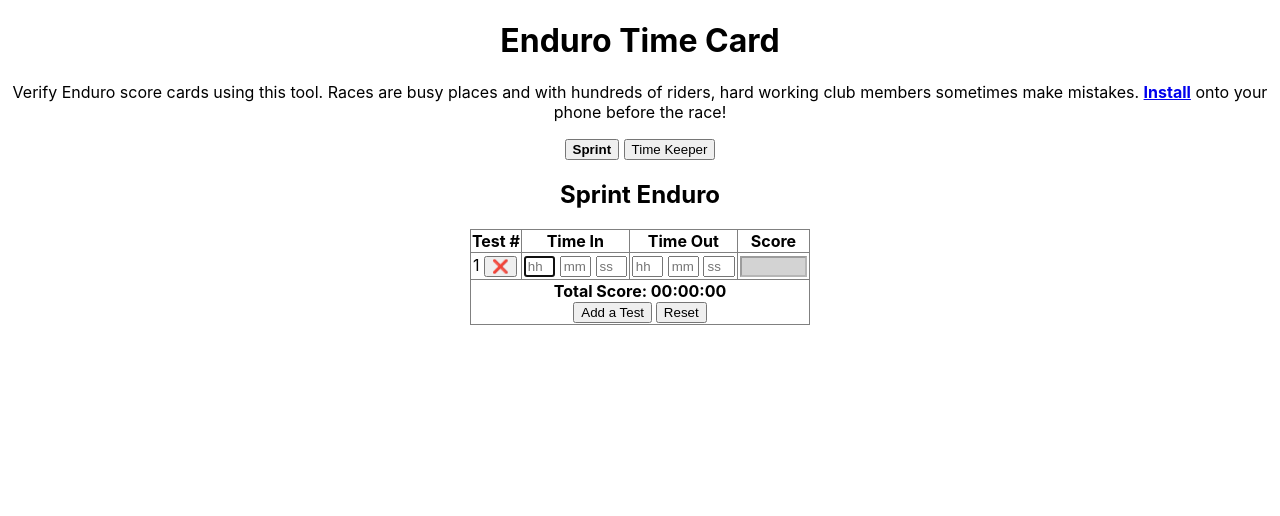
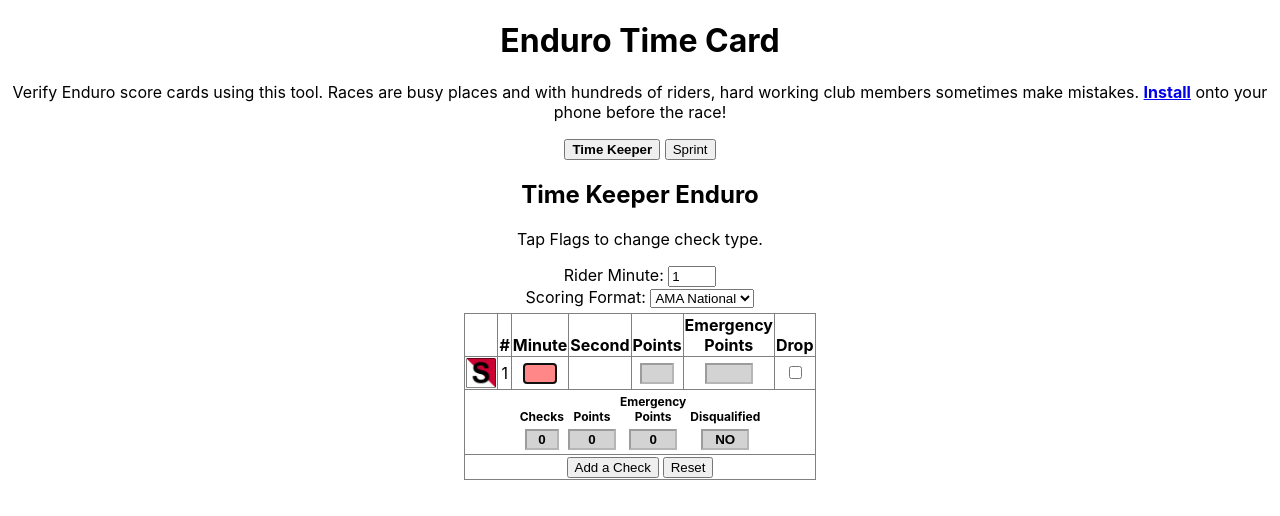
Before and after one commit to troysandal/timecard, a Svelte app: page / in a window 1280 px wide. Shown: the top 516 px of the page. Built offline with nearby package versions, Linux system fonts and the light colour scheme.

Commit message:
default to time keeper

```diff
--- a/src/App.svelte
+++ b/src/App.svelte
@@ -3,7 +3,7 @@
   import SprintEnduro from './lib/SprintEnduro.svelte';
   import TimeKeeperEnduro from './lib/TimeKeeperEnduro.svelte';
 
-  let current = $state("sprint")
+  let current = $state("timeKeeper")
   function switchTimeCard(nextCard: string) {
     if (current === nextCard) {
       return
@@ -28,8 +28,8 @@
       <a href="https://mobilesyrup.com/2020/05/24/how-install-progressive-web-app-pwa-android-ios-pc-mac/">
       <b>Install</b></a> onto your phone before the race!
     </p>
+    <button class:selected={current === "timeKeeper"} onclick={() => switchTimeCard("timeKeeper")}>Time Keeper</button>
     <button class:selected={current === "sprint"} onclick={() => switchTimeCard("sprint")}>Sprint</button>
-    <button class:selected={current === "timeKeeper"} onclick={() => switchTimeCard("timeKeeper")}>Time Keeper</button>
     {#if current === "sprint"}
       <div id="sprint">
         <h2>Sprint Enduro</h2>
```
